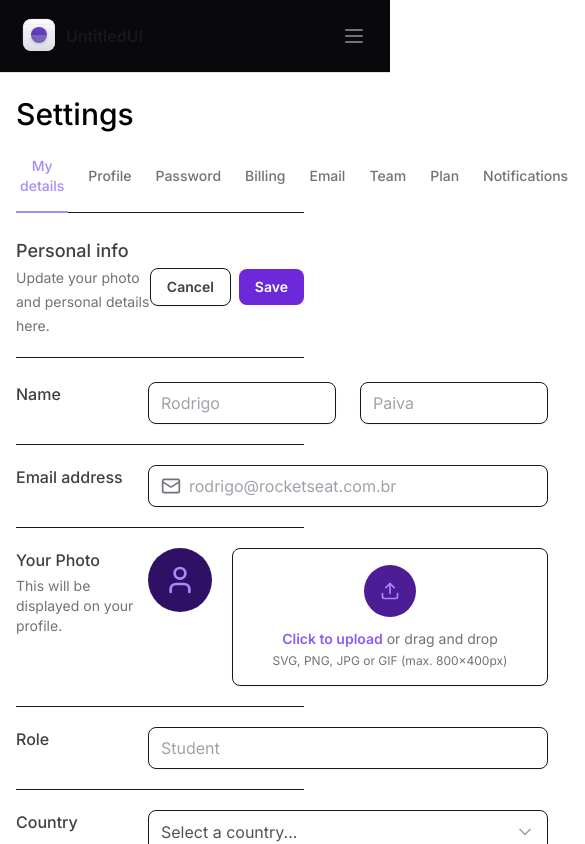
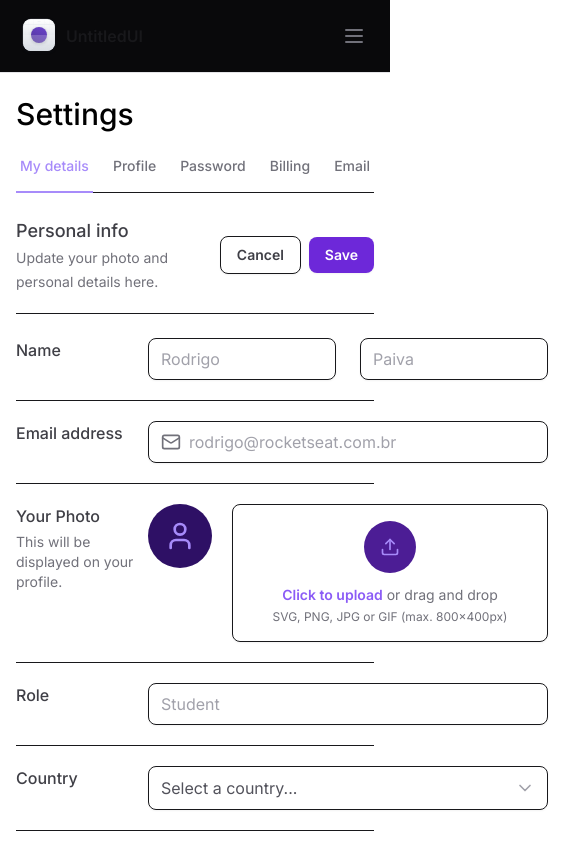
Before and after one commit to rdg-404/untitled-ui, a Next.js app: page / in a window 390 px wide. Shown: the top 844 px of the page, 585 px wide, since content can reach past the window. Built offline with nearby package versions, Linux system fonts and the light colour scheme.

Commit message:
new-create scrollbar for tabitems

```diff
--- a/package.json
+++ b/package.json
@@ -11,6 +11,7 @@
   "dependencies": {
     "@formkit/auto-animate": "^0.8.0",
     "@radix-ui/react-collapsible": "^1.0.3",
+    "@radix-ui/react-scroll-area": "^1.0.5",
     "@radix-ui/react-select": "^2.0.0",
     "@radix-ui/react-tabs": "^1.0.4",
     "framer-motion": "^10.16.4",
--- a/src/app/layout.tsx
+++ b/src/app/layout.tsx
@@ -17,7 +17,7 @@
   return (
     <html lang="en" className="antialiased">
       <body className={inter.className}>
-        <div className="grid min-h-screen grid-cols-app dark:bg-zinc-950 dark:text-slate-100">
+        <div className="min-h-screen dark:bg-zinc-950 dark:text-slate-100 lg:grid lg:grid-cols-app">
           <Sidebar />
           <main className="px-4 pb-12 pt-24 lg:col-start-2 lg:px-4 lg:pt-8">
             {children}
--- a/src/components/SettingsTabs/TabItem.tsx
+++ b/src/components/SettingsTabs/TabItem.tsx
@@ -15,7 +15,7 @@
       value={value}
       className="group relative px-1 pb-4 text-sm font-medium text-zinc-500 outline-none hover:text-violet-400 data-[state=active]:text-violet-400"
     >
-      <span className="rounded-sm group-focus-visible:ring-2 group-focus-visible:ring-violet-400">
+      <span className=" whitespace-nowrap rounded-sm group-focus-visible:ring-2 group-focus-visible:ring-violet-400">
         {title}
       </span>
 
--- a/src/components/SettingsTabs/index.tsx
+++ b/src/components/SettingsTabs/index.tsx
@@ -1,6 +1,7 @@
 'use client'
 
 import * as Tabs from '@radix-ui/react-tabs'
+import * as ScrollArea from '@radix-ui/react-scroll-area'
 import { TabItem } from './TabItem'
 import { useState } from 'react'
 
@@ -9,6 +10,8 @@
 
   return (
     <Tabs.Root value={currentTab} onValueChange={setCurrentTab}>
+      <ScrollArea.Root className="w-full" type="scroll">
+        <ScrollArea.Viewport className="w-full overflow-x-scroll">
           <Tabs.List className="mt-6 flex w-full items-center gap-4 border-b border-zinc-900">
             <TabItem
               value="tab1"
@@ -35,8 +38,16 @@
               title="Email"
               isSelected={currentTab === 'tab5'}
             />
-        <TabItem value="tab6" title="Team" isSelected={currentTab === 'tab6'} />
-        <TabItem value="tab7" title="Plan" isSelected={currentTab === 'tab7'} />
+            <TabItem
+              value="tab6"
+              title="Team"
+              isSelected={currentTab === 'tab6'}
+            />
+            <TabItem
+              value="tab7"
+              title="Plan"
+              isSelected={currentTab === 'tab7'}
+            />
             <TabItem
               value="tab8"
               title="Notifications"
@@ -53,6 +64,15 @@
               isSelected={currentTab === 'tab10'}
             />
           </Tabs.List>
+        </ScrollArea.Viewport>
+
+        <ScrollArea.Scrollbar
+          orientation="horizontal"
+          className="flex h-0.5 translate-y-1.5 touch-none select-none flex-col bg-zinc-500 "
+        >
+          <ScrollArea.Thumb className="relative flex-1 rounded-lg bg-zinc-700 " />
+        </ScrollArea.Scrollbar>
+      </ScrollArea.Root>
     </Tabs.Root>
   )
 }
--- a/src/components/Sidebar/index.tsx
+++ b/src/components/Sidebar/index.tsx
@@ -22,7 +22,7 @@
 
 export function Sidebar() {
   return (
-    <Collapsible.Root className="fixed left-0 right-0 top-0 z-20 flex flex-col gap-6 border-b border-zinc-200 bg-zinc-950 p-4 data-[state=open]:bottom-0  dark:border-zinc-900 dark:text-zinc-300  lg:right-auto lg:w-80 lg:border-r lg:px-5 lg:py-8 lg:data-[state=closed]:bottom-0">
+    <Collapsible.Root className="fixed left-0 right-0 top-0 z-20 flex flex-col gap-6 border-b border-zinc-200 bg-zinc-950 p-4 data-[state=open]:bottom-0  dark:border-zinc-900 dark:text-zinc-300  lg:bottom-0 lg:right-auto lg:w-80 lg:border-r lg:px-5 lg:py-8">
       <div className="flex items-center justify-between">
         <Logo />
         <Collapsible.Trigger asChild className="lg:hidden">
```
Also changed, not shown: 1 other file (tests, documents, lock files or other folders). Lines whose indentation alone changed are shown as unchanged.
